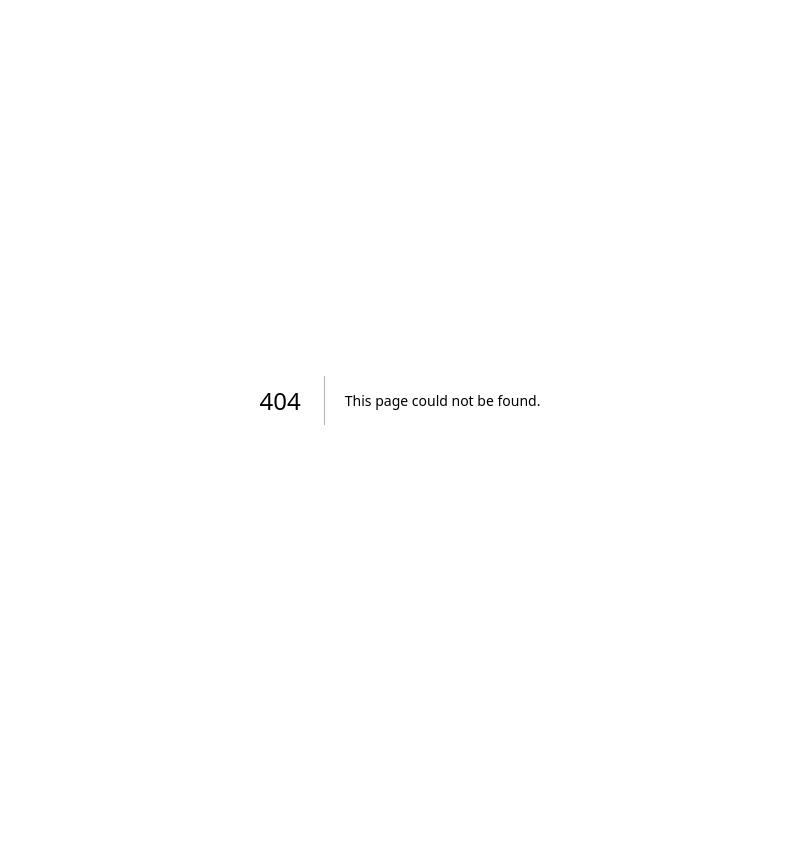
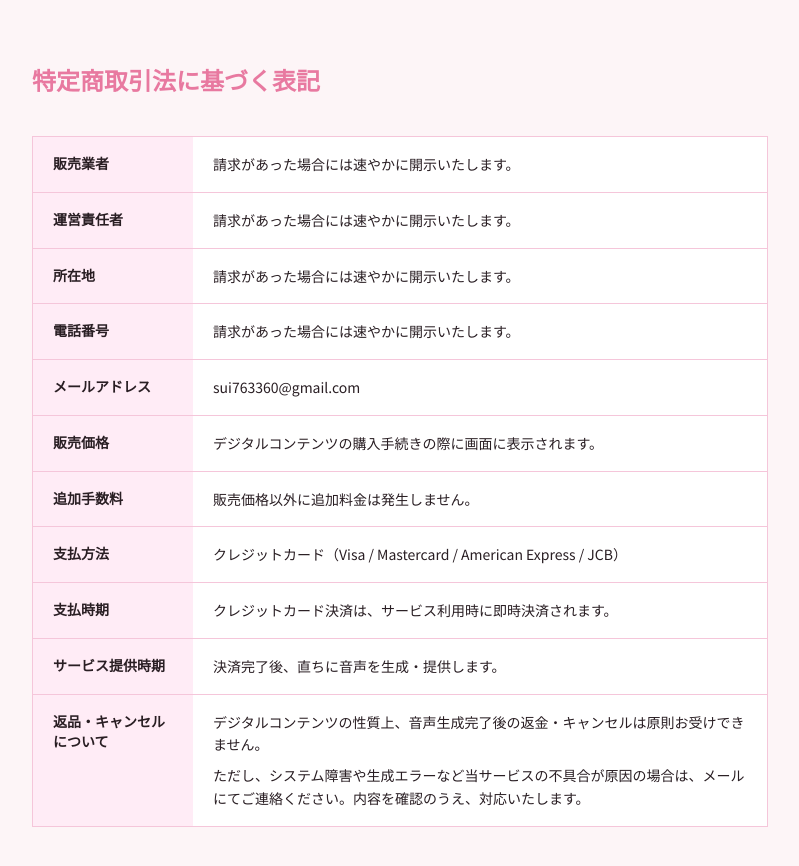
Before and after one commit to horii203/situation-voice-app, a Next.js app: page /tokushoho in a window 1280 px wide. Before the commit this address had no page. Shown: the top 866 px of the page, without its empty margins (240-1039 px from the left). Before the commit the page ends 800 px from the top, so only its background shows below. Built offline with nearby package versions, Linux system fonts and the light colour scheme; a web font is replaced by a local one.

Commit message:
特商法のページ

```diff
--- a/app/page.tsx
+++ b/app/page.tsx
@@ -2,6 +2,7 @@
 
 import { useCallback, useRef, useState } from "react";
 import Image from "next/image";
+import Link from "next/link";
 import { Mic, Download } from "lucide-react";
 import styles from "./page.module.css";
 
@@ -161,6 +162,14 @@ export default function Home() {
               生成された音声の商業利用、悪用、なりすまし等は禁止です。ご自身の責任において適切にご利用ください。
             </li>
           </ul>
+          <p className="text-sm mt-6 text-center">
+            <Link
+              href="/tokushoho"
+              className="underline underline-offset-2 hover:opacity-70 transition-opacity"
+            >
+              特定商取引法に基づく表記
+            </Link>
+          </p>
           <p className={`text-sm mt-6 text-center ${styles.footerNote}`}>
             &copy; 2026 coenote. All rights reserved.
           </p>
--- /dev/null
+++ b/app/tokushoho/layout.tsx
@@ -0,0 +1,19 @@
+import { Noto_Sans_JP } from "next/font/google";
+
+const notoSansJP = Noto_Sans_JP({
+  variable: "--font-noto-sans-jp",
+  subsets: ["latin"],
+  weight: ["400", "500", "700"],
+});
+
+export default function TokushohoLayout({
+  children,
+}: {
+  children: React.ReactNode;
+}) {
+  return (
+    <div className={`${notoSansJP.variable}`} style={{ fontFamily: "var(--font-noto-sans-jp), sans-serif" }}>
+      {children}
+    </div>
+  );
+}
--- /dev/null
+++ b/app/tokushoho/page.tsx
@@ -0,0 +1,101 @@
+import type { Metadata } from "next";
+
+export const metadata: Metadata = {
+  title: "特定商取引法に基づく表記 | COENOTE",
+};
+
+export default function TokushohoPage() {
+  const items = [
+    {
+      label: "販売業者",
+      value: "請求があった場合には速やかに開示いたします。",
+    },
+    {
+      label: "運営責任者",
+      value: "請求があった場合には速やかに開示いたします。",
+    },
+    {
+      label: "所在地",
+      value: "請求があった場合には速やかに開示いたします。",
+    },
+    {
+      label: "電話番号",
+      value: "請求があった場合には速やかに開示いたします。",
+    },
+    {
+      label: "メールアドレス",
+      value: "sui763360@gmail.com",
+    },
+    {
+      label: "販売価格",
+      value: "デジタルコンテンツの購入手続きの際に画面に表示されます。",
+    },
+    {
+      label: "追加手数料",
+      value: "販売価格以外に追加料金は発生しません。",
+    },
+    {
+      label: "支払方法",
+      value: "クレジットカード（Visa / Mastercard / American Express / JCB）",
+    },
+    {
+      label: "支払時期",
+      value: "クレジットカード決済は、サービス利用時に即時決済されます。",
+    },
+    {
+      label: "サービス提供時期",
+      value: "決済完了後、直ちに音声を生成・提供します。",
+    },
+    {
+      label: "返品・キャンセルについて",
+      value: (
+        <>
+          <p>
+            デジタルコンテンツの性質上、音声生成完了後の返金・キャンセルは原則お受けできません。
+          </p>
+          <p className="mt-2">
+            ただし、システム障害や生成エラーなど当サービスの不具合が原因の場合は、メールにてご連絡ください。内容を確認のうえ、対応いたします。
+          </p>
+        </>
+      ),
+    },
+  ];
+
+  return (
+    <div
+      className="min-h-screen"
+      style={{ backgroundColor: "#fdf5f7", color: "#291e23" }}
+    >
+      <main className="max-w-3xl mx-auto px-4 py-16">
+        <h1 className="text-2xl font-bold mb-10" style={{ color: "#e879a0" }}>
+          特定商取引法に基づく表記
+        </h1>
+        <div
+          className="overflow-hidden border"
+          style={{ borderColor: "#f5c6da" }}
+        >
+          {items.map((item, i) => (
+            <div
+              key={i}
+              className={`flex flex-col sm:flex-row ${i !== items.length - 1 ? "border-b" : ""}`}
+              style={{ borderColor: "#f5c6da" }}
+            >
+              <div
+                className="sm:w-40 shrink-0 px-5 py-4 text-sm font-semibold"
+                style={{ backgroundColor: "#ffecf6" }}
+              >
+                {item.label}
+              </div>
+              <div
+                className="px-5 py-4 text-sm leading-relaxed flex-1"
+                style={{ backgroundColor: "#fff" }}
+              >
+                {item.value}
+              </div>
+            </div>
+          ))}
+        </div>
+      </main>
+    </div>
+  );
+}
```
